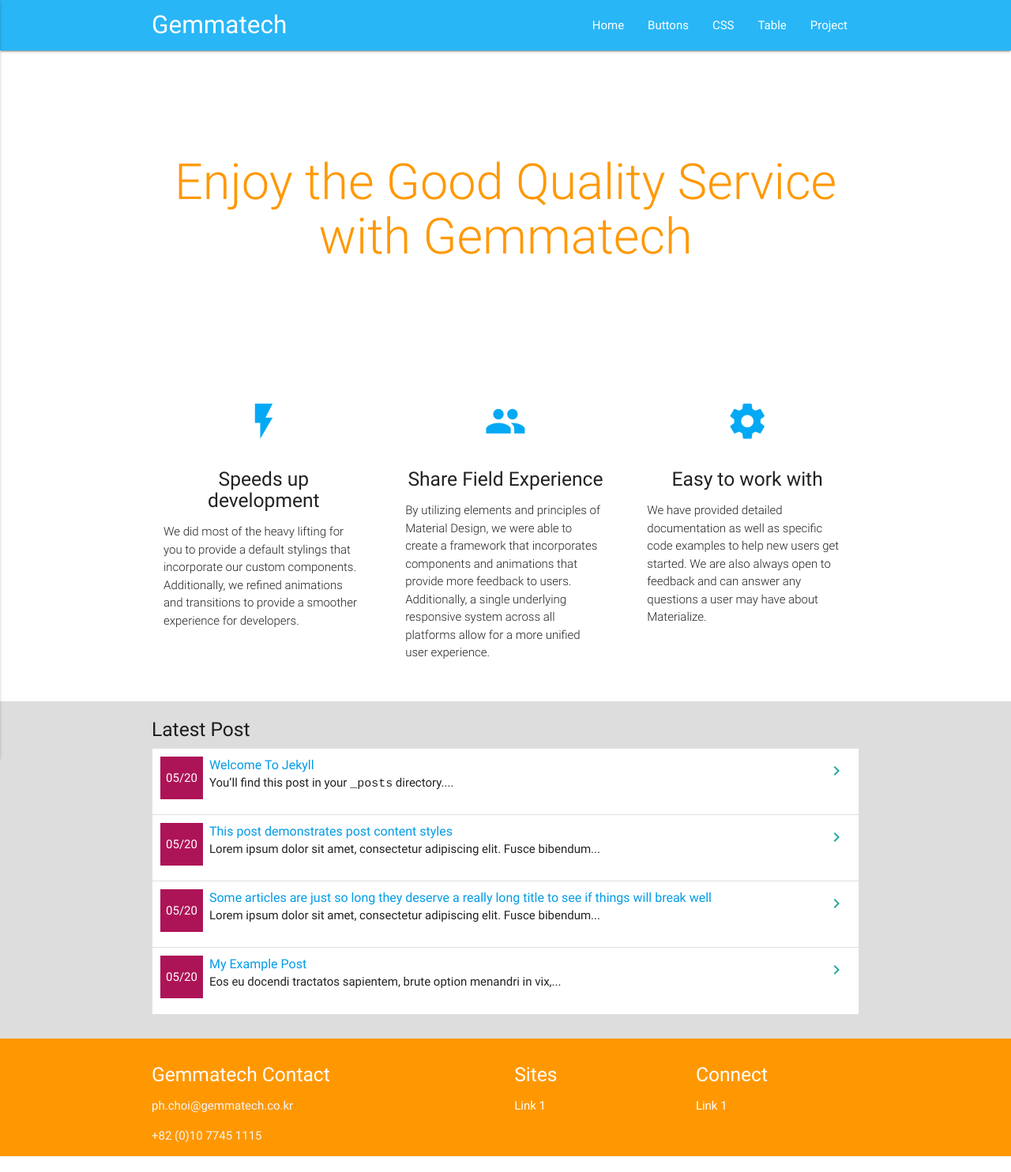
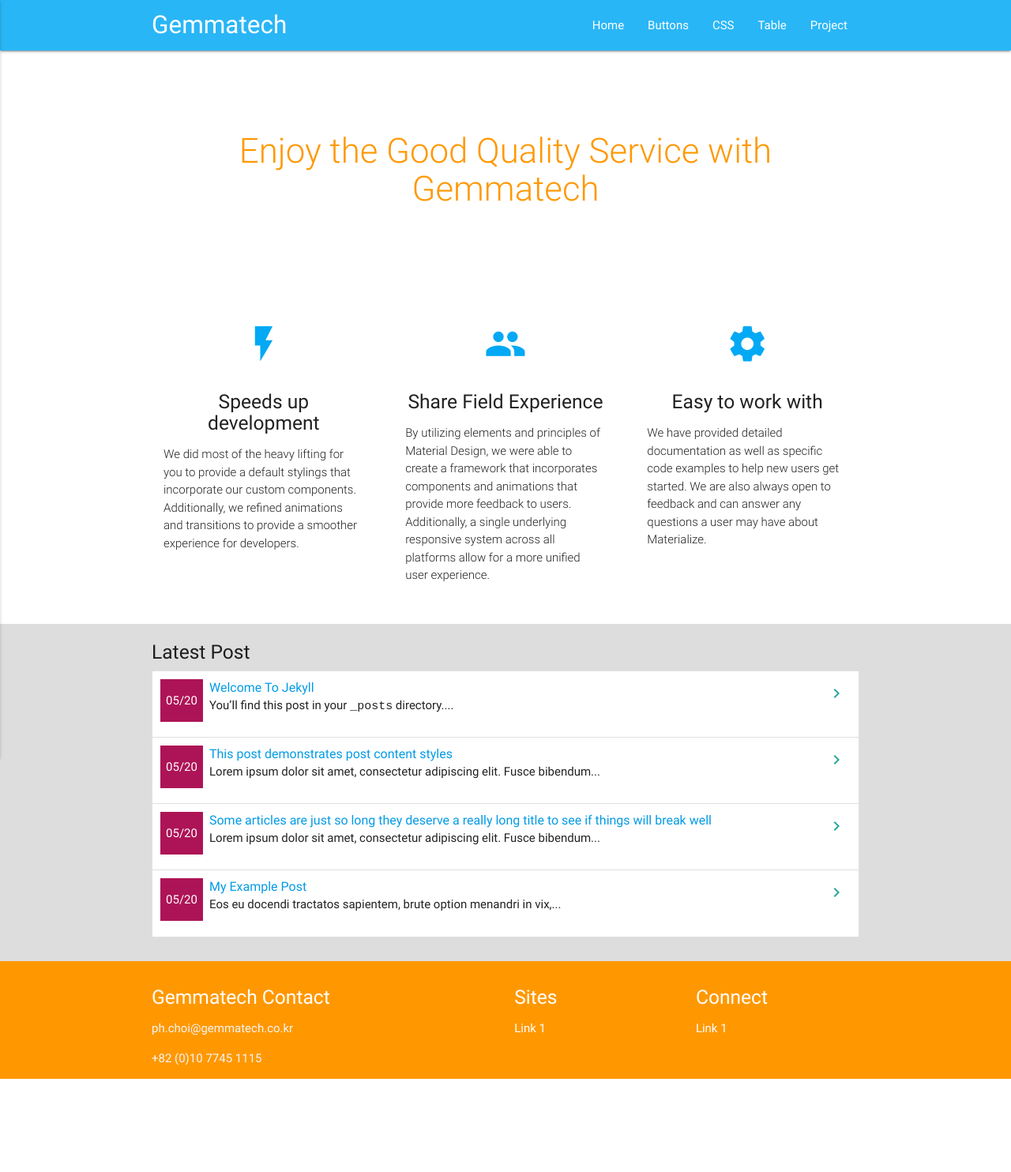
Before and after one commit to gemmatech/gemmatech.github.io, a Jekyll site: the page built from index.md, in a window 1280 px wide. Shown: the whole page at 79% size. Built offline with Jekyll 4.4.1, drawn with Linux system fonts in a browser that asks for light colours; after the commit the page ends 1386 px from its top, so only the background shows below that.

Commit message:
Update home.html

```diff
--- a/_layouts/home.html
+++ b/_layouts/home.html
@@ -6,7 +6,7 @@ layout: default
     <div class="container">
       <br>
       <div class="row center">
-        <h1 class="header col s12 light orange-text">{{ content }}</h1>
+        <h3 class="header orange-text col s12 light ">{{ content }}</h3>
       </div>
 
       <br>
```
